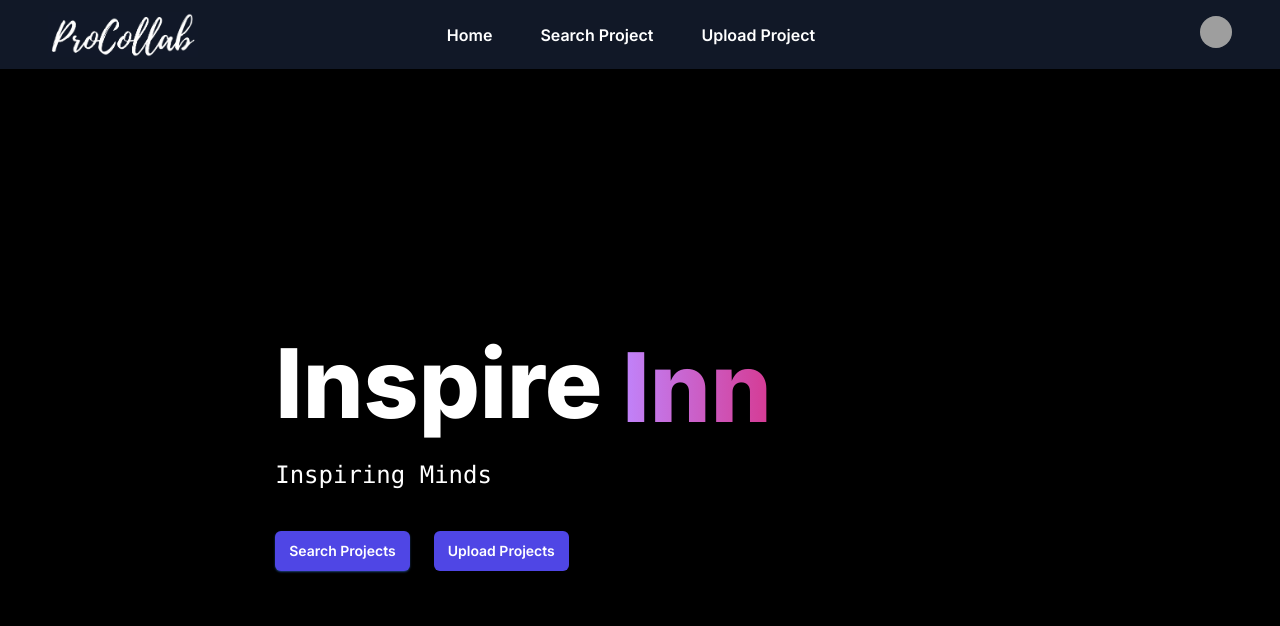
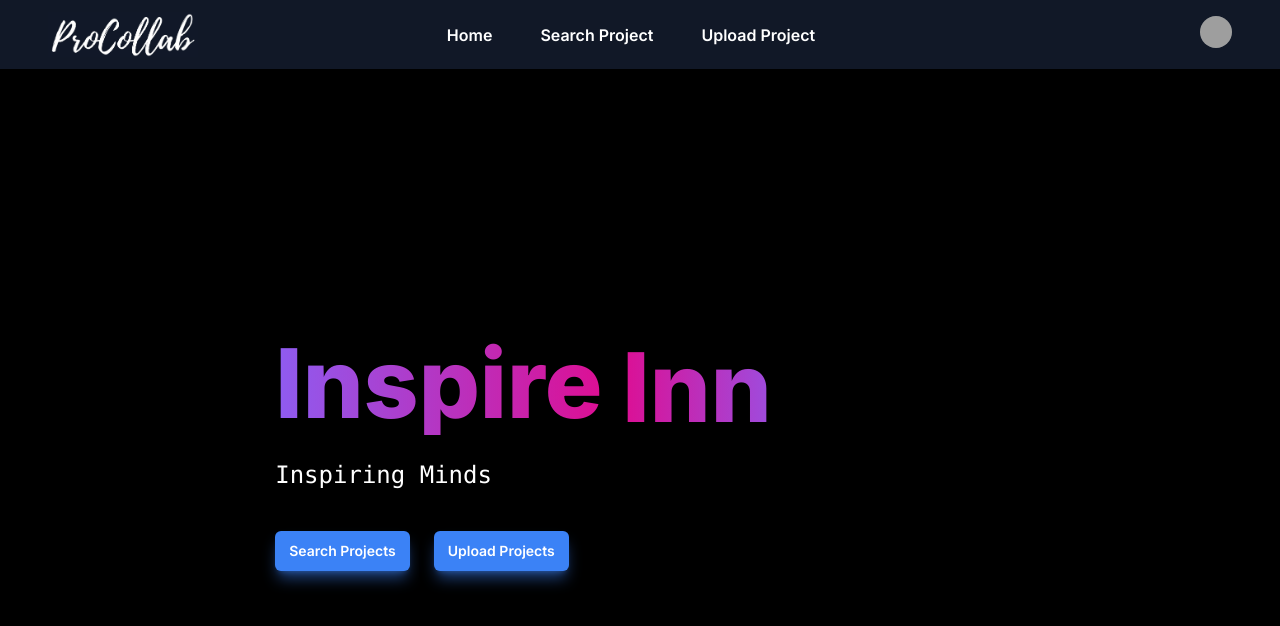
Before and after one commit to Abhishek-Gupta-1/ProCollab-Frontend, a Next.js app: page / in a window 1280 px wide. Shown: the top 626 px of the page. Built offline with nearby package versions, Linux system fonts and the light colour scheme; grey boxes are pictures that could not be loaded.

Commit message:
Changes UI in dash. page

```diff
--- a/components/dashboard/dashboard.tsx
+++ b/components/dashboard/dashboard.tsx
@@ -24,17 +24,17 @@ export default function Example() {
 
                         <div className="text-5xl sm:text-5xl md:text-6xl lg:text-8xl space-y-5 font-extrabold flex flex-col md:flex-row  gap-5">
 
-                         <h1 className='text-white mt-4'>Inspire</h1>
-                                <div className="text-transparent bg-clip-text bg-gradient-to-r  from-purple-400 to-pink-600">
+                            <h1 className=' mt-4 bg-gradient-to-r from-[#8e5cf1]  to-[#dc0f94] inline-block text-transparent bg-clip-text'>Inspire</h1>
+                            <div className="text-transparent bg-clip-text bg-gradient-to-r  from-[#dc0f94] to-[#8e5cf1]">
                                 <TypewriterComponent
                                     options={{
-                                            strings:[
+                                        strings: [
                                             "Collaborate..",
                                             "Innovate..",
 
                                         ],
-                                            autoStart:true,
-                                            loop:true
+                                        autoStart: true,
+                                        loop: true
                                     }}
                                 />
                             </div>
@@ -43,18 +43,18 @@ export default function Example() {
                         </div>
 
                         <div >
-                            <p className="mt-6 font-mono text-2xl  leading-8 bg-gradient-to-r  text-white inline-block text-transparent bg-clip-text">
+                            <p className="mt-6 font-mono text-2xl  leading-8   text-white inline-block text-transparent bg-clip-text">
                                 Inspiring Minds
                             </p>
 
                             <div className="mt-10 flex flex-col md:flex-row justify-left  md:gap-x-6 ">
                                 <Link
                                     href="/searchprojects"
-                                    className=" bg-indigo-600 shadow-blue-500/50 rounded-md p-4 md:p-0 md:px-3.5 md:py-2.5 text-sm font-semibold text-white shadow-sm hover:bg-indigo-500 focus-visible:outline focus-visible:outline-2 focus-visible:outline-offset-2 focus-visible:outline-indigo-600"
+                                    className=" bg-blue-500 shadow-lg shadow-blue-500/50 rounded-md  px-3.5 py-2.5 text-sm font-semibold text-white  hover:bg-purple-500 hover:shadow-purple-500/50 focus-visible:outline focus-visible:outline-2 focus-visible:outline-offset-2 focus-visible:outline-indigo-600"
                                 >
                                     Search Projects
                                 </Link>
-                                <Link href="/uploadproject" className="rounded-md mt-7 md:mt-0 bg-indigo-600 p-4 md:p-0 md:px-3.5 md:py-2.5 text-sm font-semibold text-white shadow-sm hover:bg-indigo-500 focus-visible:outline focus-visible:outline-2 focus-visible:outline-offset-2 focus-visible:outline-indigo-600">
+                                <Link href="/uploadproject" className="bg-blue-500 shadow-lg shadow-blue-500/50 rounded-md  px-3.5 py-2.5 text-sm font-semibold text-white  hover:bg-purple-500 hover:shadow-purple-500/50 focus-visible:outline focus-visible:outline-2 focus-visible:outline-offset-2 focus-visible:outline-indigo-600">
                                     Upload Projects
                                 </Link>
                             </div>
```
Lines whose indentation alone changed are shown as unchanged.
